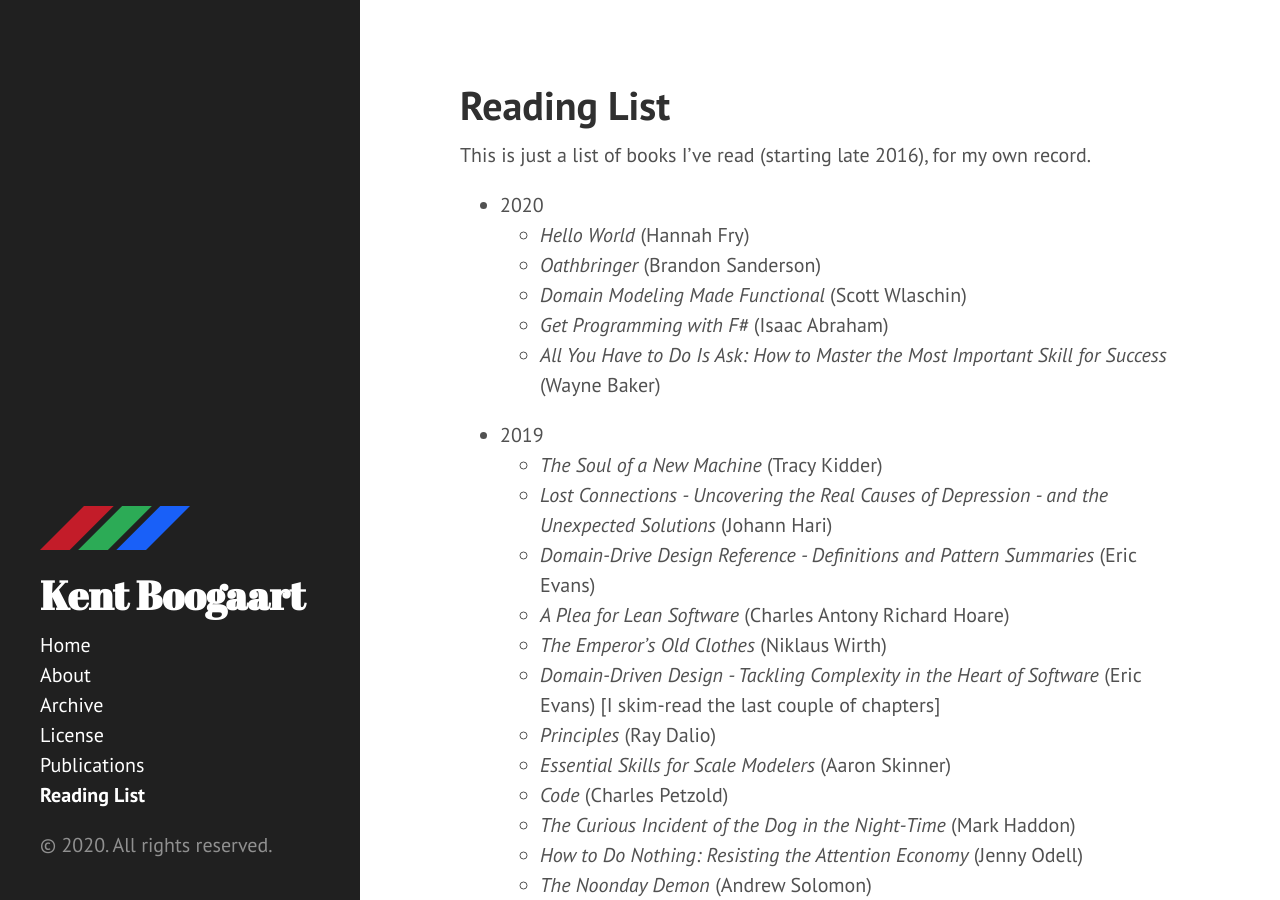
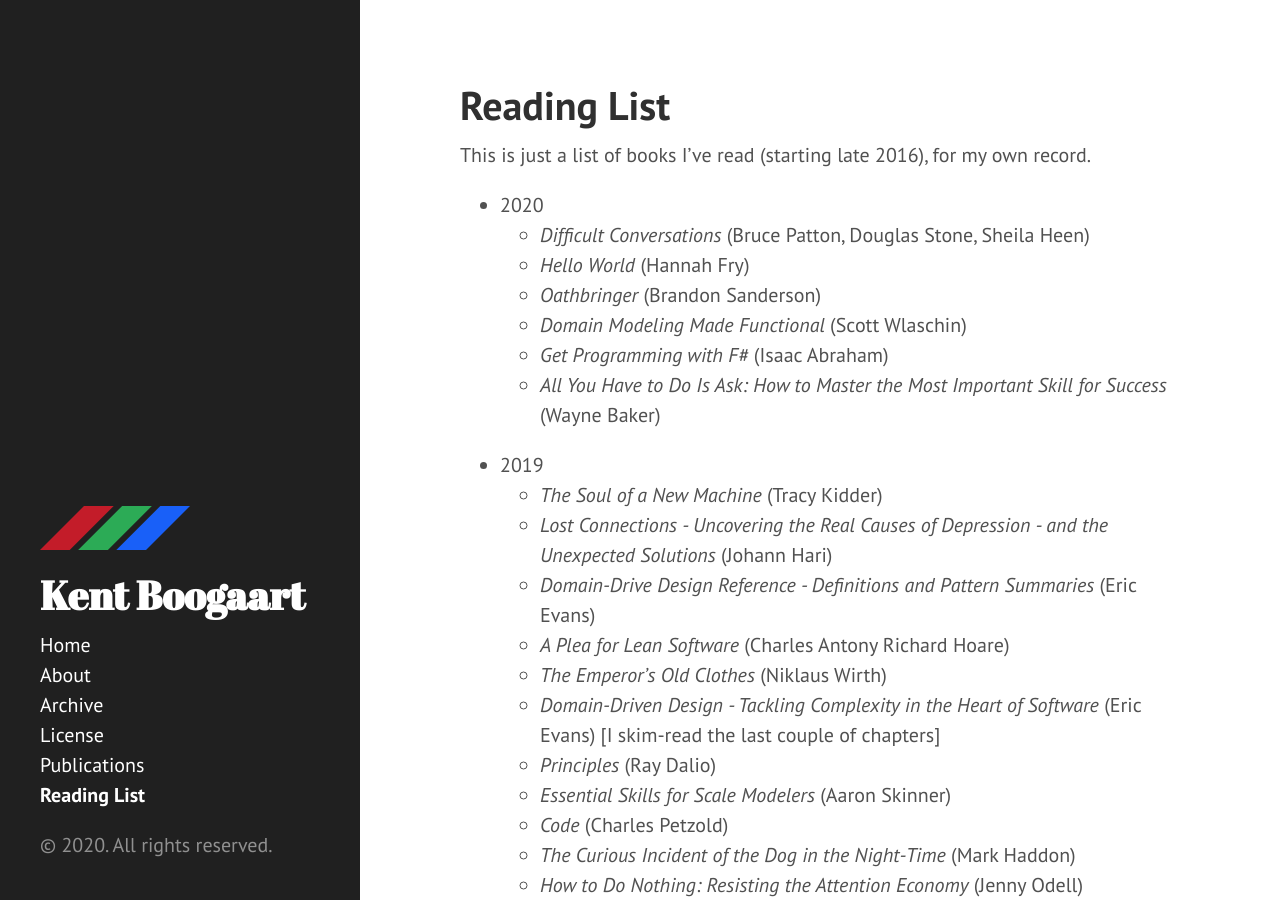
Before and after one commit to kentcb/kentcb.github.io, a Jekyll site: the page built from reading-list.md, in a window 1280 px wide and 900 px high. Built offline with Jekyll 4.4.1, drawn with Linux system fonts in a browser that asks for light colours; nearby versions of some CDN libraries.

Commit message:
Add Difficult Conversations

```diff
--- a/reading-list.md
+++ b/reading-list.md
@@ -6,6 +6,7 @@ sidebar: true
 This is just a list of books I've read (starting late 2016), for my own record.
 
 * 2020
+    * _Difficult Conversations_ (Bruce Patton, Douglas Stone, Sheila Heen)
     * _Hello World_ (Hannah Fry)
     * _Oathbringer_ (Brandon Sanderson)
     * _Domain Modeling Made Functional_ (Scott Wlaschin)
```
